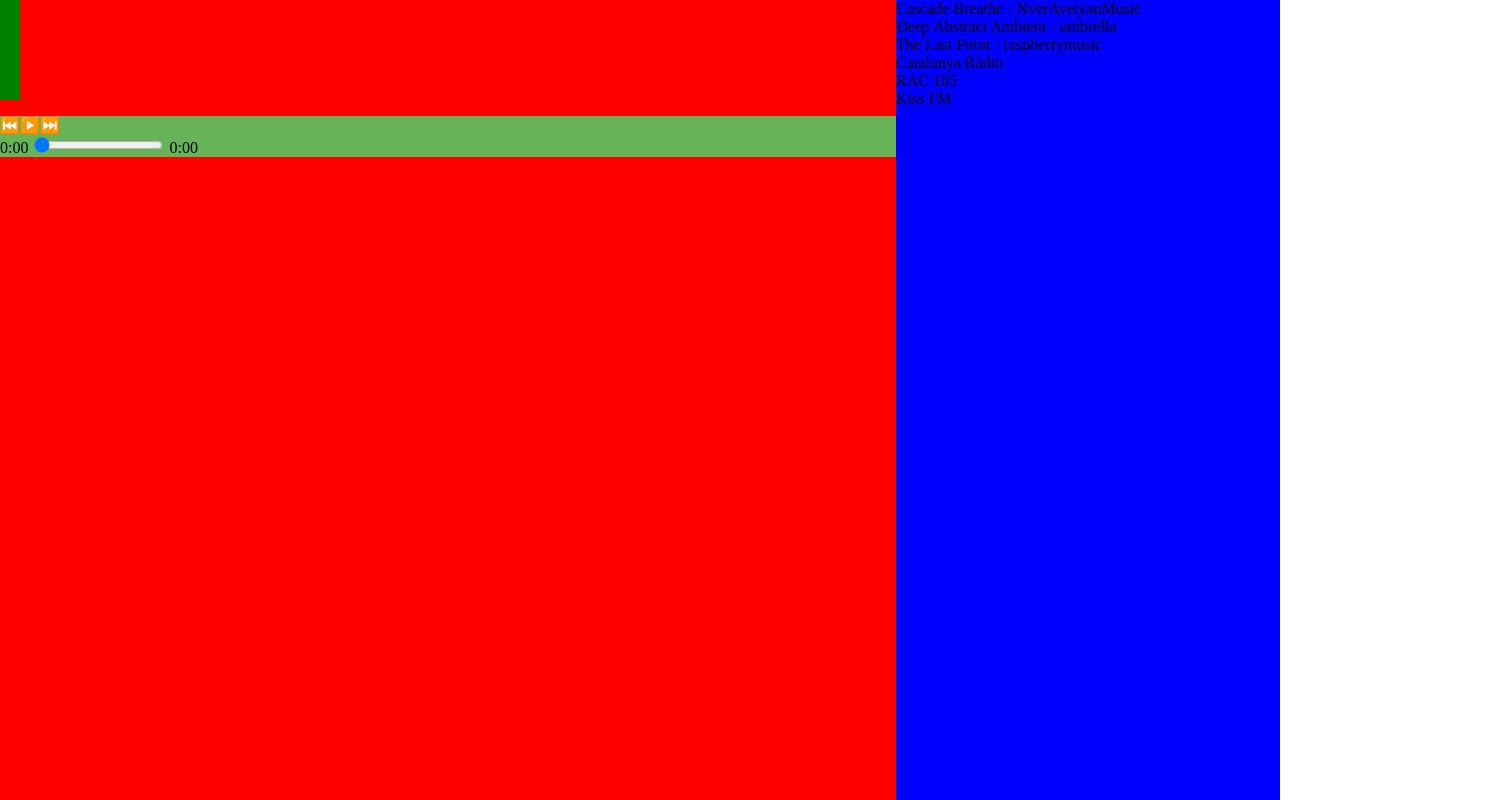
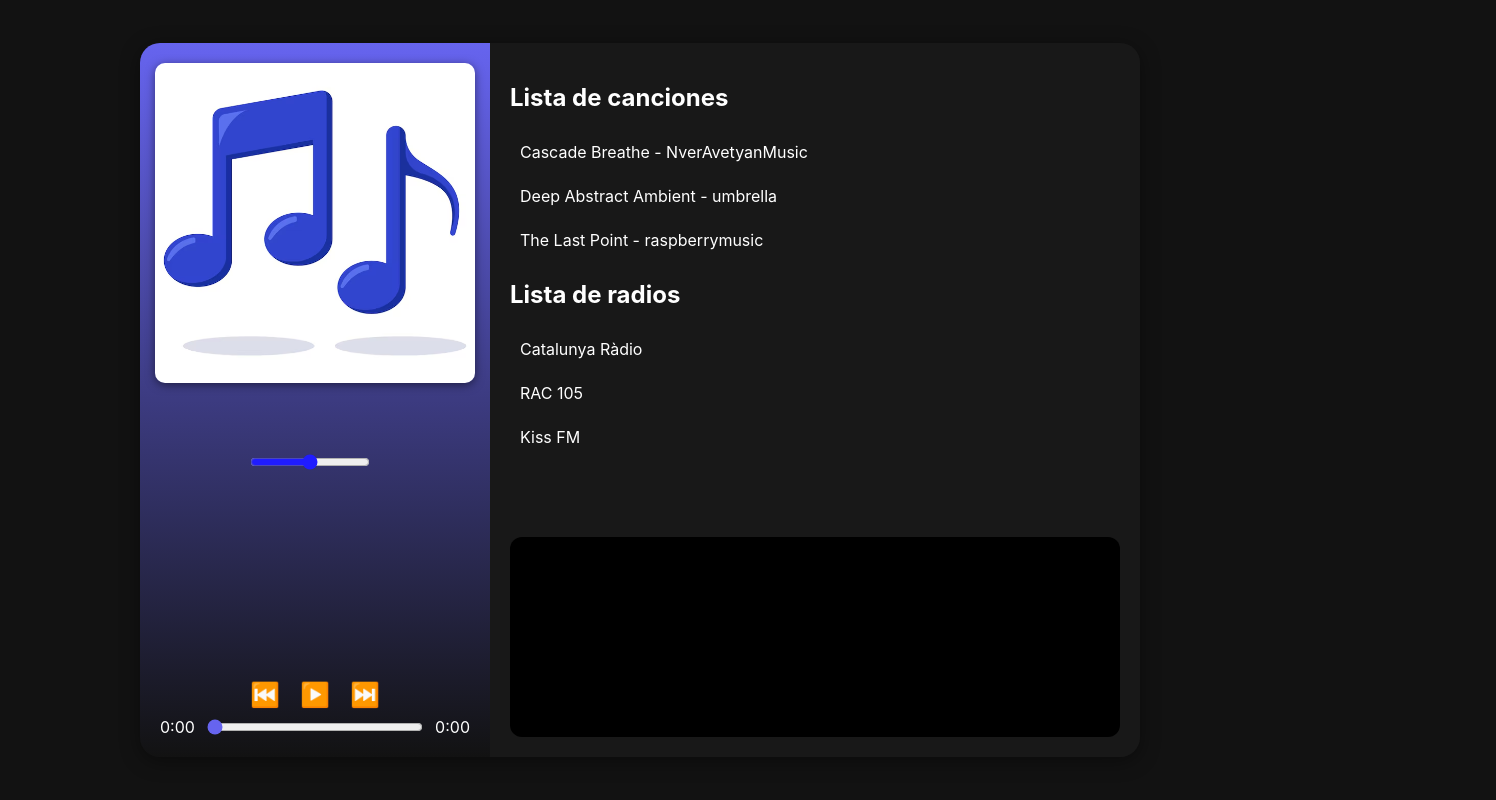
Before and after one commit to eliapinmor/spotify, a plain HTML site: page index.html in a window 1280 px wide. Shown: the whole page, 1496 px wide, since content can reach past the window. Drawn offline with nearby package versions, Linux system fonts and the light colour scheme.

Commit message:
volumen, progress bar y css

```diff
--- a/css/styles.css
+++ b/css/styles.css
@@ -1,33 +1,162 @@
-body{
+/* 🎧 Estilo general */
+body {
     margin: 0;
-}
-
-.left{
-    background-color: red;
-    width: 70%;
-}
-
-.right{
-    background-color: blue;
-    width: 30%;
-}
-
-main{
+    font-family: 'Inter', sans-serif;
+    background-color: #121212;
+    color: #fff;
     display: flex;
+    justify-content: center;
+    align-items: center;
     height: 100vh;
 }
 
-.volume{
-    width: 20px;
-    height: 100px;
-    background-color: green;
+main {
+    display: flex;
+    /* width: 90%;
+    max-width: 1200px;
+    height: 80vh; */
+    border-radius: 20px;
+    overflow: hidden;
+    box-shadow: 0 4px 20px rgba(0, 0, 0, 0.4);
+}
+
+/* 🎵 Panel izquierdo */
+.left {
+    width: 35%;
+    display: flex;
+    flex-direction: column;
+    justify-content: space-between;
+    background: linear-gradient(180deg, #6664ef 0%, #121212 100%);
+    padding: 20px;
+    box-sizing: border-box;
+}
+
+/* Parte superior */
+.song-upper {
+    display: flex;
+    flex-direction: column-reverse;
+    justify-content: space-between;
+    align-items: center;
+}
+
+/* 🔊 Volumen vertical */
+.volume-container {
+    display: flex;
+    justify-content: center;
+    align-items: center;
+    height: 150px;
     margin-right: 10px;
 }
 
-.song-upper{
-    display: flex;
+#volume {
+    width: 120px;
+    accent-color: #201cff;
+    cursor: pointer;
 }
 
-.controls-buttons{
+/* 🎶 Imagen de la canción */
+.song img {
+    width: 320px;
+    height: 320px;
+    object-fit: cover;
+    border-radius: 10px;
+    box-shadow: 0 2px 10px rgba(0,0,0,0.5);
+}
+
+/* Parte inferior */
+.song-bottom {
     display: flex;
+    flex-direction: column;
+    justify-content: space-between;
+    height: 200px;
 }
+
+/* Información del artista */
+.artist-info {
+    text-align: center;
+}
+
+#artist-name {
+    font-weight: bold;
+    font-size: 1.1rem;
+}
+
+#song-name {
+    font-size: 0.9rem;
+    opacity: 0.8;
+}
+
+/* 🎛️ Controles */
+.controls {
+    display: flex;
+    flex-direction: column;
+    align-items: center;
+    gap: 8px;
+}
+
+.controls-buttons {
+    display: flex;
+    gap: 20px;
+    font-size: 1.5rem;
+    cursor: pointer;
+}
+
+.controls-buttons div:hover {
+    color: #6664ef;
+}
+
+/* Barra de progreso */
+.song-bar {
+    display: flex;
+    align-items: center;
+    width: 100%;
+    gap: 10px;
+}
+
+#progress-bar {
+    width: 100%;
+    accent-color: #6664ef;
+    cursor: pointer;
+}
+
+/* 🟦 Panel derecho */
+.right {
+    flex: 1;
+    background-color: #181818;
+    display: flex;
+    flex-direction: column;
+    justify-content: space-between;
+    padding: 20px;
+    box-sizing: border-box;
+}
+
+.content-selector {
+    flex: 1;
+    overflow-y: auto;
+    margin-bottom: 20px;
+}
+
+/* Listas */
+#song-list div,
+#radio-list div {
+    padding: 10px;
+    cursor: pointer;
+    border-radius: 8px;
+    margin-bottom: 4px;
+    transition: background 0.2s;
+}
+
+#song-list div:hover,
+#radio-list div:hover {
+    background-color: rgba(255, 255, 255, 0.1);
+}
+
+/* Ecualizador */
+.equalizer {
+    display: flex;
+    justify-content: center;
+    align-items: center;
+    height: 200px;
+    background-color: #000;
+    border-radius: 12px;
+}
--- /dev/null
+++ b/css/styles_old.css
@@ -0,0 +1,37 @@
+body{
+    margin: 0;
+}
+
+.left{
+    background-color: red;
+    width: 70%;
+}
+
+.right{
+    background-color: blue;
+    width: 30%;
+}
+
+main{
+    display: flex;
+    height: 100vh;
+}
+
+.volume-container{
+    width: 20px;
+    height: 100px;
+    background-color: green;
+    margin-right: 10px;
+}
+
+#volume{
+    transform: rotateZ(270deg);
+}
+
+.song-upper{
+    display: flex;
+}
+
+.controls-buttons{
+    display: flex;
+}
--- a/index.html
+++ b/index.html
@@ -12,15 +12,17 @@
 
 <body>
     <main>
-        <section class="left" style="background-color: red;">
+        <section class="left">
             <div class="song-upper">
-                <div class="volume"></div>
+                <div class="volume-container">
+                    <input type="range" id="volume">
+                </div>
                 <div class="song">
-                    <img src="">
+                    <img src="covers/default.avif">
 
                 </div>
             </div>
-            <div class="song-bottom" style="background-color: rgb(103, 179, 88);">
+            <div class="song-bottom">
                 <div class="artist-info">
                     <p id="artist-name"></p>
                     <p id="song-name"></p>
@@ -39,10 +41,16 @@
                 </div>
             </div>
         </section>
-        <section class="right" style="background-color: blue;">
+        <section class="right">
             <div class="content-selector">
-                <div id="song-list"></div>
-                <div id="radio-list"></div>
+                <div>
+                    <h2>Lista de canciones</h2>
+                    <div id="song-list"></div>
+                </div>
+                <div>
+                    <h2>Lista de radios</h2>
+                    <div id="radio-list"></div>
+                </div>
             </div>
             <div class="equalizer">
                 <canvas id="equalizer" width="600" height="200"></canvas>
--- a/js/equalizer.js
+++ b/js/equalizer.js
@@ -43,15 +43,15 @@ const loadSongs = async () => {
     //Falta el tratamiento de las propiedades de la canción y toda la creación de la radio. Falta la creación y gestión de la lista de reproducción
 
     //Equilizer
-    //  analyser = Howler.ctx.createAnalyser();    //Proporciona acceso a la frecuencia y los datos de tiempo del audio que está siendo reproducido.
-    //  bufferLength = analyser.frequencyBinCount; //Indica el número de muestras de datos que se obtendrán del audio.
-    //  dataArray = new Uint8Array(bufferLength);
-    //  loadEqualizer();
-    //  animateEqualizer();
+    // analyser = Howler.ctx.createAnalyser();    //Proporciona acceso a la frecuencia y los datos de tiempo del audio que está siendo reproducido.
+    // bufferLength = analyser.frequencyBinCount; //Indica el número de muestras de datos que se obtendrán del audio.
+    // dataArray = new Uint8Array(bufferLength);
+    // loadEqualizer();
+    // animateEqualizer();
 }
 
-const loadRadios = async () =>{
-let response = await fetch('../json/radio.json')
+const loadRadios = async () => {
+    let response = await fetch('../json/radio.json')
     radios = await response.json();
 
     const radioList = document.getElementById('radio-list');
@@ -72,8 +72,15 @@ let response = await fetch('../json/radio.json')
 }
 
 
-function playSong(index){
-    if(howler){
+function playSong(index) {
+    if (currentRadio) {
+        currentRadio.stop();
+        currentRadio.unload();
+        currentRadio = null;
+        currentRadioIndex = null;
+    }
+
+    if (howler) {
         howler.stop();
     }
 
@@ -83,14 +90,17 @@ function playSong(index){
     howler = new Howl({
         src: [song.src],
         volume: songVolume,
-        onplay: () => showCurrentSong(song)
+        onplay: () => {
+            showCurrentSong(song);
+            updateProgressBar();
+        }
     });
 
     howler.play();
 }
 
-function playRadio(index){
-if (howler) {
+function playRadio(index) {
+    if (howler) {
         howler.stop();
     }
     console.log(currentRadio);
@@ -110,7 +120,7 @@ if (howler) {
     currentRadio.play();
 }
 
-function showCurrentSong(song){
+function showCurrentSong(song) {
     const cover = document.querySelector('.song img');
     const artistName = document.getElementById('artist-name');
     const songName = document.getElementById('song-name');
@@ -120,7 +130,7 @@ function showCurrentSong(song){
     songName.textContent = song.titulo;
 }
 
-function showCurrentRadio(radio){
+function showCurrentRadio(radio) {
     const cover = document.querySelector('.song img');
     const radioName = document.getElementById('artist-name');
     const songName = document.getElementById('song-name');
@@ -142,7 +152,7 @@ function getActiveAudio() {
     return null;
 }
 
-pause.addEventListener("click", function() {
+pause.addEventListener("click", function () {
     const active = getActiveAudio();
 
     if (!active) {
@@ -164,7 +174,7 @@ pause.addEventListener("click", function() {
 
 nextSong.addEventListener("click", () => {
     if (currentRadio) {
-        const nextIndex = (currentRadioIndex + 1) % songs.length;
+        const nextIndex = (currentRadioIndex + 1) % radios.length;
         playRadio(nextIndex);
     } else if (currentSongIndex !== null) {
         const nextIndex = (currentSongIndex + 1) % songs.length;
@@ -175,7 +185,7 @@ nextSong.addEventListener("click", () => {
 
 prevSong.addEventListener("click", () => {
     if (currentRadio) {
-        const prevIndex = (radios.findIndex(r => r === currentRadio._src[0]) - 1 + radios.length) % radios.length;
+        const prevIndex = (currentRadioIndex - 1 + radios.length) % radios.length;
         playRadio(prevIndex);
     } else if (currentSongIndex !== null) {
         const prevIndex = (currentSongIndex - 1 + songs.length) % songs.length;
@@ -190,16 +200,19 @@ const totalTimeHTML = document.getElementById('total-time');
 
 
 function updateProgressBar() {
-    if (!howler.playing()) return;
+    if (!howler || !howler.playing()) return;
 
-    const currentTime = howler.seek();
-    const duration = howler.duration();
+    const currentTime = howler.seek() || 0;
+    const duration = howler.duration() || 0;
 
-    progressBar.value = (currentTime / duration) * 100;
-
+    if (duration > 0) {
+        progressBar.value = (currentTime / duration) * 100;
+    }
 
     currentTimeHTML.textContent = formatTime(currentTime);
     totalTimeHTML.textContent = formatTime(duration);
+
+    requestAnimationFrame(updateProgressBar);
 }
 
 progressBar.addEventListener('input', () => {
@@ -207,6 +220,43 @@ progressBar.addEventListener('input', () => {
     const newTime = (progressBar.value / 100) * howler.duration();
     howler.seek(newTime);
 });
+
+function formatTime(seconds) {
+    const minutes = Math.floor(seconds / 60) || 0;
+    const secs = Math.floor(seconds % 60) || 0;
+    return `${minutes}:${secs < 10 ? "0" : ""}${secs}`;
+}
+
+
+const volumeBar = document.getElementById('volume');
+
+volumeBar.addEventListener('input', () => {
+    console.log('1:' + songVolume);
+    songVolume = parseFloat(volumeBar.value/100);
+
+    // Cambiar volumen global de Howler (afecta a canciones y radios)
+    Howler.volume(songVolume);
+
+    // Si hay una canción o radio activa, también se aplica directamente
+    if (howler) howler.volume(songVolume);
+    if (currentRadio) currentRadio.volume(songVolume);
+    console.log('2:' + songVolume);
+});
+
+function startEqualizer() {
+    if (!Howler.ctx) {
+        setTimeout(startEqualizer, 500); // Reintenta cada medio segundo
+        return;
+    }
+
+    if (!analyser) {
+        analyser = Howler.ctx.createAnalyser();    //Proporciona acceso a la frecuencia y los datos de tiempo del audio que está siendo reproducido.
+        bufferLength = analyser.frequencyBinCount; //Indica el número de muestras de datos que se obtendrán del audio.
+        dataArray = new Uint8Array(bufferLength);
+        loadEqualizer();
+        animateEqualizer();
+    }
+}
 
 
 function loadEqualizer() {
@@ -256,3 +306,4 @@ function animateEqualizer() {
 // On Load
 loadSongs();
 loadRadios();
+startEqualizer();
```
Also changed, not shown: covers/default.avif (added).
